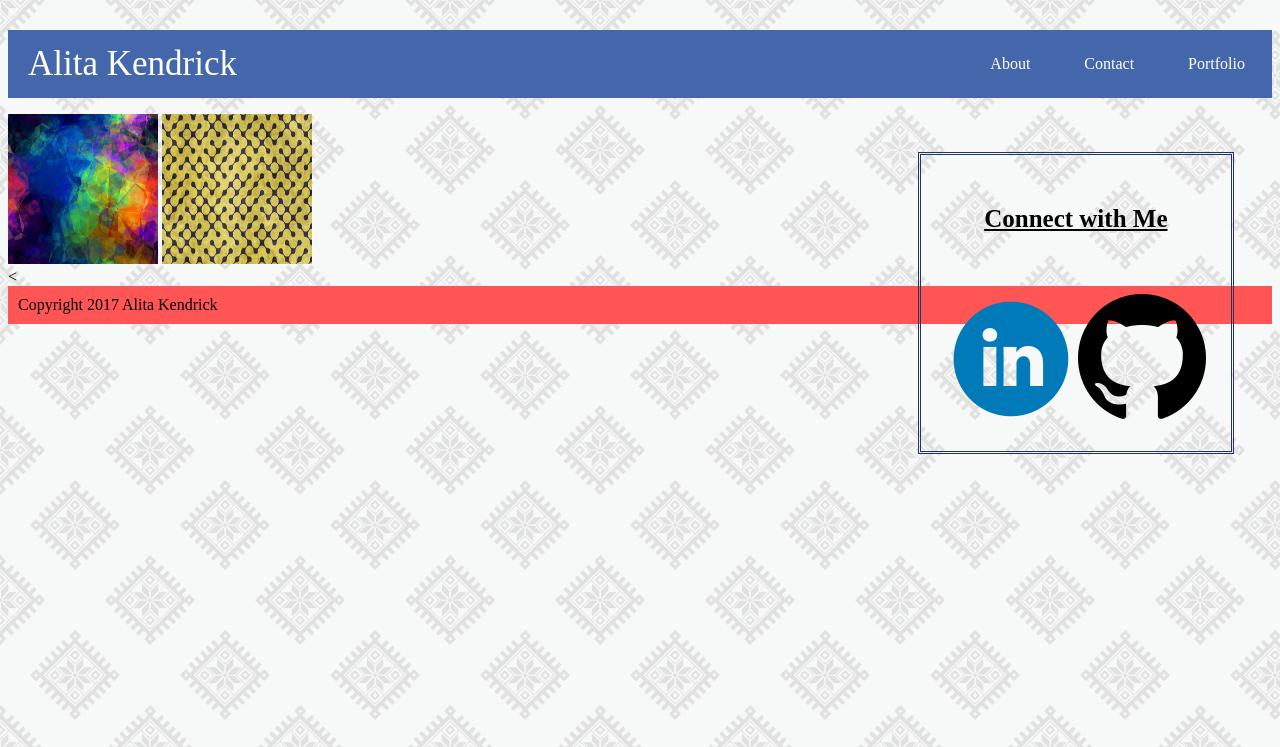
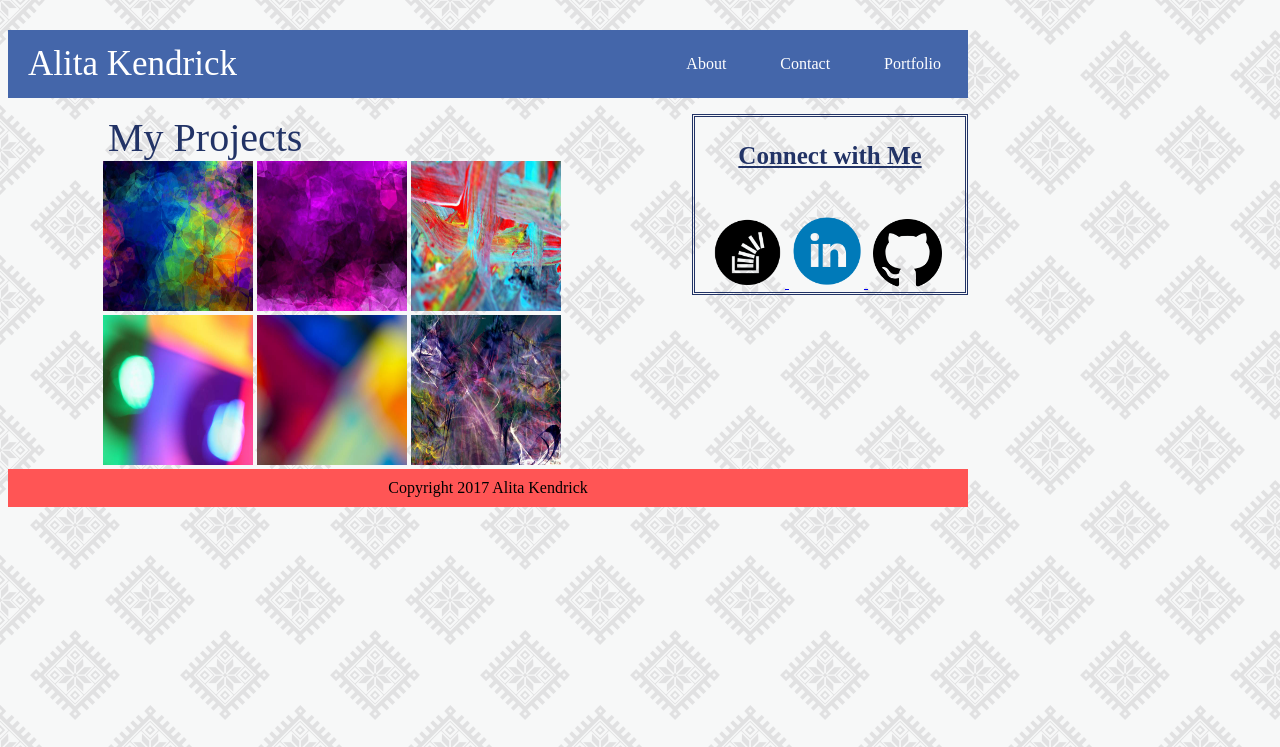
Before and after one commit to AlitaKendrick/Basic-Portfolio, a PHP site: page /Portfolio.html in a window 1280 px wide. Shown: the top 747 px of the page. Run offline with PHP 8.4, Linux system fonts and the light colour scheme.

Commit message:
almost done

```diff
--- a/assets/css/style.css
+++ b/assets/css/style.css
@@ -1,7 +1,7 @@
 
 body {
 	background-image: url(horns.png);
-
+	width: 960px;
 	}
 
 
@@ -53,29 +53,48 @@ li a:hover {
 
 /*Connect Box Formatting*/
 aside {
-	padding: 2%;
-	margin: 3%;
+	padding: %;
+	margin: %;
 	background-color: transparent;
 	float: right;
 	border-style: double;
 	border-color: #236;
 	font-style: sans-serif;
+	width: 270px;
 	}
 
-.connect-box1 {
+.connect-box {
 	background-color: transparent;
+	color: #236;
 	font-style: sans-serif;
 	font-size: 25px;
 	text-align: center;
 	text-decoration: underline;
+	width: 270px;
+	height: auto;
 	}
 
+.stack {
+	padding-left: 15px;
+	}
+
+.git {
+	padding-right: 10px;
+	object-position: center;
+	padding-left: 5px
+	}
+
+.link {
+	padding-left: 5px
+	padding-right: 8px;
+	}
+/*END connect box formatting*/
 
 
 /*Contact Page - Send me a mesg. box*/
 section {
 	background-color: ;
-	padding: 0px;
+	padding-left: 20px;
 	margin: 0px;
 	text-align: left;
 	float: left;
@@ -90,6 +109,8 @@ input {
 	padding-bottom: 5px;
 	}
 
+
+
 /* Formatting submit button*/
 .submitbtn {
 	background-color: #236;
@@ -102,12 +123,10 @@ input {
 .aboutme {
 	float:left;
 	background-color: gainsboro;
-	margin: ;
-	padding-left: 40px;
-	padding-right: 40px;
-	margin: 20px;
+	margin-bottom: 20px;
 	border-color: #236;
-	border-style: solid;
+	border-style: double;
+	width: 650px;
 	}
 h2 {
 	color: #f55;
@@ -118,9 +137,38 @@ h2 {
 	margin: 0px;
 	padding: 0px;
 	}
+.profimage {
+	float:left;
+	width: 50%
+	height: auto;
+	margin-bottom: 30px;
+	margin-right: 20px
+	margin-left: 10px;
+	padding-left: 10px;
+	}
+
+.aboutmetxt {
+	float:left;
+	margin-left: 10px;
+	width: 425px
+	}
+/*END about me formatting*/
+
 
 /*Portfolio page formatting*/
+.comingsoon1 {
+	padding-left: 75px;
 
+	}
+
+.projectport {
+	text-align: center;
+	font-size: 40px;
+	padding-left: 80px;
+	font-style: Georgia;
+	color: #236;
+
+}
 
 
 /*Footer Formatting*/
@@ -128,5 +176,5 @@ footer {
 	clear: left;
 	padding: 10px;
 	background-color: #f55;
-	text-decoration: bold;
+	text-align: center;
 	}
--- a/portfolio.html
+++ b/portfolio.html
@@ -21,18 +21,40 @@
 
 	<!-- Connect Box -->
 <aside>
-	<h3 class="connect-box1"> Connect with Me </h3>
-		<br> <br>
-		<img class="connect-box1" src="assets/images/Linkedin-Icon.png" alt="Linkedin-Icon">
-		<img class="connect-box1" src="assets/images/GitHub-Icon.png" alt="GitHub-Icon">
+	<h3 class="connect-box"> Connect with Me </h3>
+		<br>
+
+		<a href="http://stackoverflow.com/cv/alita">
+		<img class="stack" src="assets/images/stack.png" alt="Stack-Icon" style="width:75px; height:75px; border:0;">
+		</a>
+
+		<a href="https://www.linkedin.com/in/alitakendrick">
+		<img class="link" src="assets/images/Linkedin-Icon.png" alt="Linkedin-Icon" style="width:75px; height:75px; border:0;">
+		</a>
+
+		<a href="https://github.com/AlitaKendrick">
+		<img class="git" src="assets/images/GitHub-Icon.png" alt="GitHub-Icon" style="width: 69px; height:69px; border:0;">
+		</a>
 		<br>
 </aside>
 
+<!-- Portfolio Images -->
 <section class="Portfolio">
-	<img class="hangman" src="assets/images/port3.jpeg" alt="Abstract Photo" width="150" height="150">
-	<img class="RPG-game" src="assets/images/port7.jpeg" alt="Abstract Photo" width="150" height="150">
+	<text class="projectport"> My Projects </text> <br>
+	<img class="comingsoon1" src="assets/images/port3.jpeg" alt="Abstract Photo" width="150" height="150">
+
+	<img class="comingsoon" src="assets/images/port6.jpeg" alt="Abstract Photo" width="150" height="150">
+
+	<img class="comingsoon" src="assets/images/port1.jpeg" alt="Abstract Photo" width="150" height="150">
+
 	<br>
-	<
+
+	<img class="comingsoon1" src="assets/images/port4.jpeg" alt="Abstract Photo" width="150" height="150">
+
+	<img class="comingsoon" src="assets/images/port8.jpeg" alt="Abstract Photo" width="150" height="150">
+
+	<img class="comingsoon" src="assets/images/port2.jpeg" alt="Abstract Photo" width="150" height="150">
+	<br>
 </section>
 
 
```
Also changed, not shown: contact.html (+14 -4 lines), index.html (+19 -6 lines), assets/images/stack.png (added), 2 other files.
